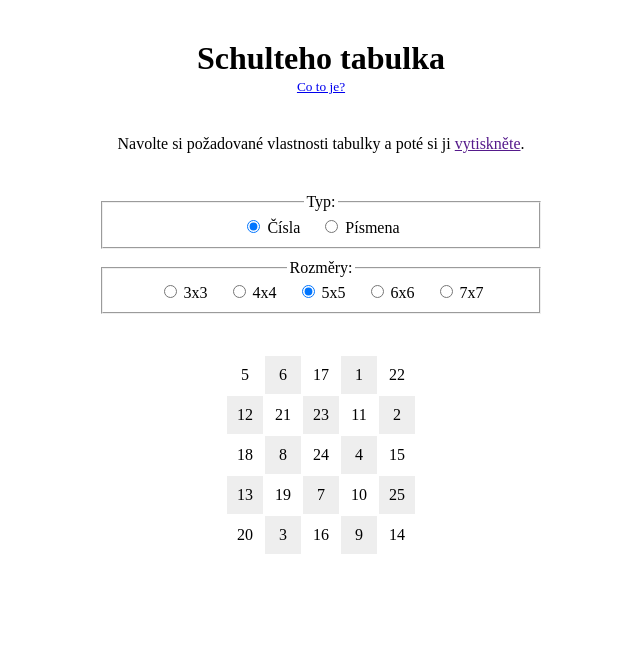
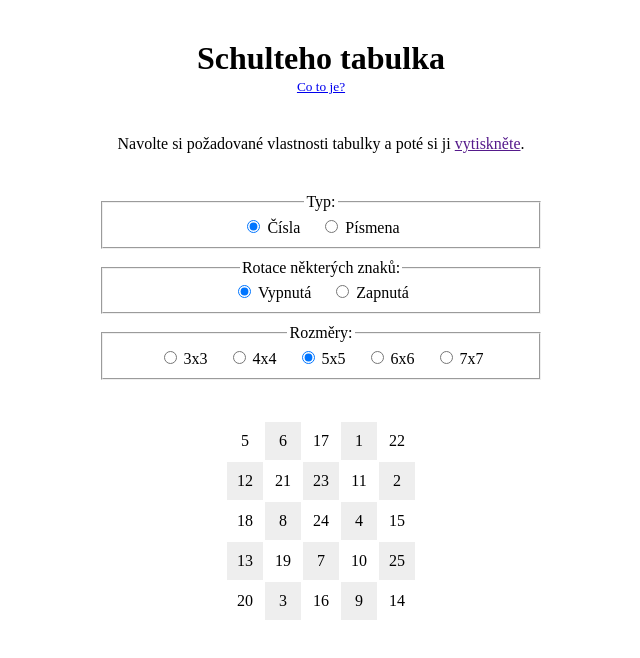
Before and after one commit to petrpacas/schulte-table, a React (Create React App) app: page / in a window 1280 px wide. Shown: the top 658 px of the page, without its empty margins (319-959 px from the left). Built offline with nearby package versions, Linux system fonts and the light colour scheme.

Commit message:
Rotated option

```diff
--- a/src/App.css
+++ b/src/App.css
@@ -66,17 +66,23 @@
     border: 1px solid black;
     font-size: 24px;
     line-height: 0;
+    padding: 0;
     position: relative;
   }
 
-  .table-cell-content {
+  .table-cell-wrapper {
+    align-items: center;
+    bottom: 0;
+    display: flex;
+    justify-content: center;
     left: 0;
-    line-height: 24px;
     position: absolute;
     right: 0;
-    text-align: center;
-    top: 50%;
-    transform: translateY(-50%);
+    top: 0;
+  }
+
+  .table-cell-content {
+    line-height: 24px;
   }
 
   .table-3 .table-cell {
@@ -105,4 +111,9 @@
   .table-row:nth-of-type(even) .table-cell:nth-of-type(odd) {
     background-color: #eee;
   }
+
+  .table-rotated .table-row:nth-of-type(odd) .table-cell:nth-of-type(odd),
+  .table-rotated .table-row:nth-of-type(even) .table-cell:nth-of-type(even) {
+    transform: rotate(-90deg);
+  }
 }
--- a/src/App.js
+++ b/src/App.js
@@ -11,7 +11,8 @@ export default class App extends React.Component {
     this.handleChange = this.handleChange.bind(this);
 
     this.state = {
-      size: 5,
+      rotated: 'false',
+      size: '5',
       type: 'numbers'
     };
   }
@@ -27,7 +28,7 @@ export default class App extends React.Component {
   }
 
   render() {
-    const { size, type } = this.state;
+    const { rotated, size, type } = this.state;
 
     return (
       <div id="app">
@@ -48,7 +49,7 @@ export default class App extends React.Component {
           </a>.
         </p>
         <Config handleChange={this.handleChange} />
-        <Table size={size} type={type} />
+        <Table rotated={rotated} size={size} type={type} />
       </div>
     );
   }
--- a/src/components/Config.js
+++ b/src/components/Config.js
@@ -2,7 +2,7 @@ import React from 'react';
 
 export default class Config extends React.Component {
   render() {
-    const { handleChange, size, type } = this.props;
+    const { handleChange, rotated, size, type } = this.props;
 
     return (
       <form className="config">
@@ -28,6 +28,30 @@ export default class Config extends React.Component {
               value="type-letters"
             />{' '}
             Písmena
+          </label>
+        </fieldset>
+        <fieldset className="config-group">
+          <legend>Rotace některých znaků:</legend>
+          <label className="config-label">
+            <input
+              defaultChecked
+              name="rotated"
+              onChange={handleChange}
+              selected={rotated === 'false'}
+              type="radio"
+              value="rotated-false"
+            />{' '}
+            Vypnutá
+          </label>
+          <label className="config-label">
+            <input
+              name="rotated"
+              onChange={handleChange}
+              selected={rotated === 'true'}
+              type="radio"
+              value="rotated-true"
+            />{' '}
+            Zapnutá
           </label>
         </fieldset>
         <fieldset className="config-group">
--- a/src/components/Table.js
+++ b/src/components/Table.js
@@ -23,7 +23,11 @@ export default class Table extends React.Component {
         for (let j = 0; j < size; j++) {
           data[i][j] = (
             <td className="table-cell" key={`${i}_${j}`}>
-              <div className="table-cell-content">{shuffledRange.shift()}</div>
+              <div className="table-cell-wrapper">
+                <span className={'table-cell-content'}>
+                  {shuffledRange.shift()}
+                </span>
+              </div>
             </td>
           );
         }
@@ -51,8 +55,14 @@ export default class Table extends React.Component {
   }
 
   render() {
+    const { rotated, size } = this.props;
+
     return (
-      <table className={'table table-' + this.props.size}>
+      <table
+        className={
+          'table table-' + size + (rotated === 'true' && ' table-rotated')
+        }
+      >
         <tbody>{this.generate()}</tbody>
       </table>
     );
```
